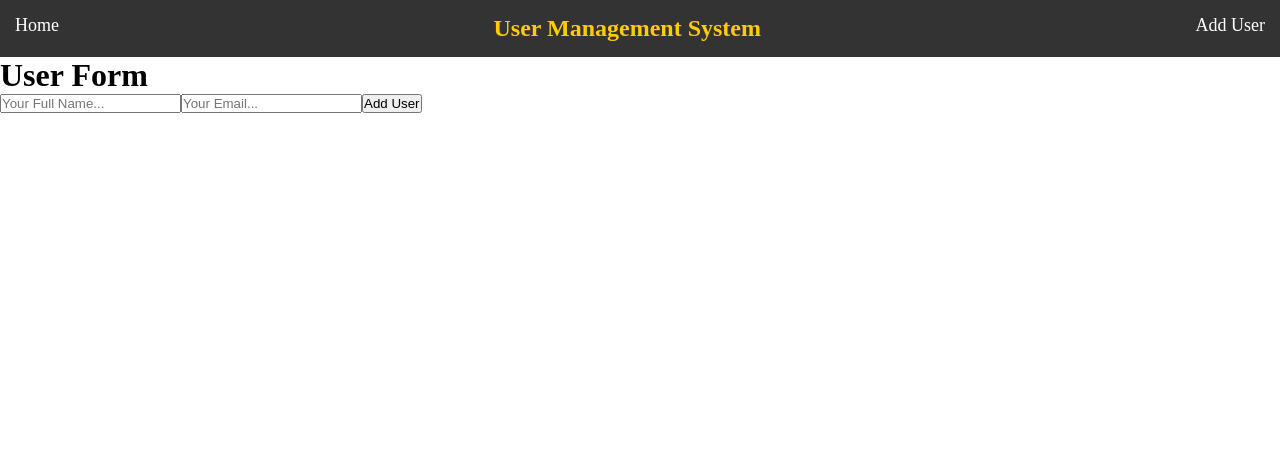
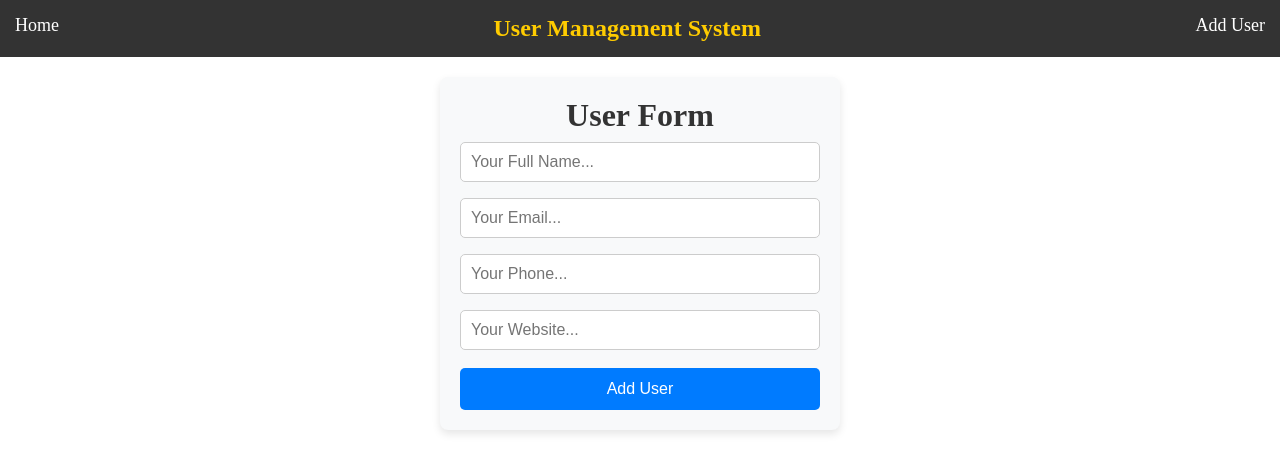
Before and after one commit to pravinkumar172929/ts-enhanced-user-management-system, a React (Vite) app: page /add-user in a window 1280 px wide. Shown: the top 472 px of the page. Built offline with nearby package versions, Linux system fonts and the light colour scheme.

Commit message:
adding fields, styling forms, success message, navigation home after user creation

```diff
--- a/src/components/UserForm/UserForm.tsx
+++ b/src/components/UserForm/UserForm.tsx
@@ -2,17 +2,24 @@ import React, { useState } from "react";
 import ErrorComponent from "../Error/ErrorComponent";
 import Loader from "../Loader/Loader";
 import { User } from "../../types/userTypes";
+import styles from "./userForm.module.css";
+import { useNavigate } from "react-router-dom";
+
+const { formContainer, successMessageStyle, inputField, button } = styles;
 
 interface UserFormProps {
   clickedUser: User | undefined;
 }
 
-type UserFormData = Pick<User, "name" | "email">;
+type UserFormData = Pick<User, "name" | "email" | "phone" | "website">;
 
 const UserForm: React.FC<UserFormProps> = ({ clickedUser }) => {
+  const navigate = useNavigate();
   const [user, setUser] = useState<UserFormData>({
     name: !clickedUser ? "" : clickedUser.name,
     email: !clickedUser ? "" : clickedUser.email,
+    phone: clickedUser ? clickedUser.phone : "",
+    website: clickedUser ? clickedUser.website : "",
   });
   const [error, setError] = useState<null | string>(null);
   const [isLoading, setIsLoading] = useState<boolean>(false);
@@ -27,7 +34,7 @@ const UserForm: React.FC<UserFormProps> = ({ clickedUser }) => {
     try {
       setIsLoading(true);
       const response = await fetch(
-        `https://jsonplaceholder.typicode.com/users`,
+        `https://jsonplaceholder.typicode.com/usershh`,
         {
           method: "POST",
           headers: {
@@ -41,11 +48,16 @@ const UserForm: React.FC<UserFormProps> = ({ clickedUser }) => {
       }
       const createdUser = await response.json();
       console.log(createdUser);
-      setsuccessMessage(`User with ${createdUser.name} created successfully!`);
-      setUser({ name: "", email: "" });
+      setsuccessMessage(
+        `User with ${createdUser.name} ${
+          clickedUser ? "Updated" : "Created"
+        } successfully!`
+      );
+      setUser({ name: "", email: "", phone: "", website: "" });
 
       setTimeout(() => {
         setsuccessMessage(null);
+        navigate("/");
       }, 1000);
     } catch (error) {
       setError((error as Error).message);
@@ -57,19 +69,22 @@ const UserForm: React.FC<UserFormProps> = ({ clickedUser }) => {
   if (error) return <ErrorComponent message={error} />;
 
   return (
-    <>
+    <div className={formContainer}>
       {isLoading ? (
         <Loader />
       ) : (
         <>
           <h1>User Form</h1>
-          {successMessage && <p style={{ color: "green" }}>{successMessage}</p>}
+          {successMessage && (
+            <p className={successMessageStyle}>{successMessage}</p>
+          )}
           <input
             type="text"
             placeholder="Your Full Name..."
             name="name"
             onChange={changeHandler}
             value={user.name}
+            className={inputField}
           />
           <input
             type="email"
@@ -77,13 +92,30 @@ const UserForm: React.FC<UserFormProps> = ({ clickedUser }) => {
             name="email"
             onChange={changeHandler}
             value={user.email}
+            className={inputField}
           />
-          <button onClick={submitHandler}>
+          <input
+            type="text"
+            placeholder="Your Phone..."
+            name="phone"
+            onChange={changeHandler}
+            value={user.phone}
+            className={inputField}
+          />
+          <input
+            type="text"
+            placeholder="Your Website..."
+            name="website"
+            onChange={changeHandler}
+            value={user.website}
+            className={inputField}
+          />
+          <button className={button} onClick={submitHandler}>
             {clickedUser ? "Update" : "Add"} User
           </button>
         </>
       )}
-    </>
+    </div>
   );
 };
 
--- /dev/null
+++ b/src/components/UserForm/userForm.module.css
@@ -0,0 +1,50 @@
+/* UserForm.module.css */
+
+.formContainer {
+  max-width: 400px;
+  margin: 20px auto;
+  padding: 20px;
+  background-color: #f8f9fa;
+  border-radius: 8px;
+  box-shadow: 0 4px 8px rgba(0, 0, 0, 0.1);
+}
+
+.formContainer h1 {
+  text-align: center;
+  color: #333;
+}
+
+.successMessageStyle {
+  color: green;
+  background-color: #e6ffe6;
+  padding: 10px;
+  text-align: center;
+  font-weight: bold;
+  border-radius: 5px;
+  margin-bottom: 10px;
+}
+
+.inputField {
+  width: 100%;
+  padding: 10px;
+  margin: 8px 0;
+  border: 1px solid #ccc;
+  border-radius: 5px;
+  font-size: 16px;
+}
+
+.button {
+  width: 100%;
+  padding: 12px;
+  background-color: #007bff;
+  color: white;
+  font-size: 16px;
+  border: none;
+  border-radius: 5px;
+  cursor: pointer;
+  margin-top: 10px;
+}
+
+.button:hover {
+  background-color: #0056b3;
+}
```
